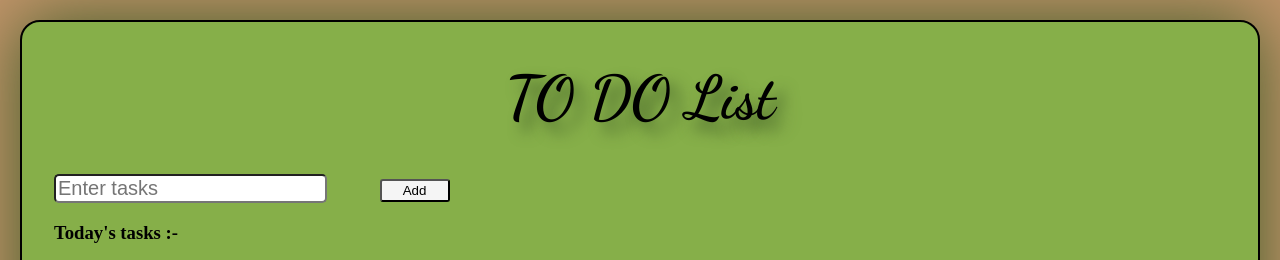
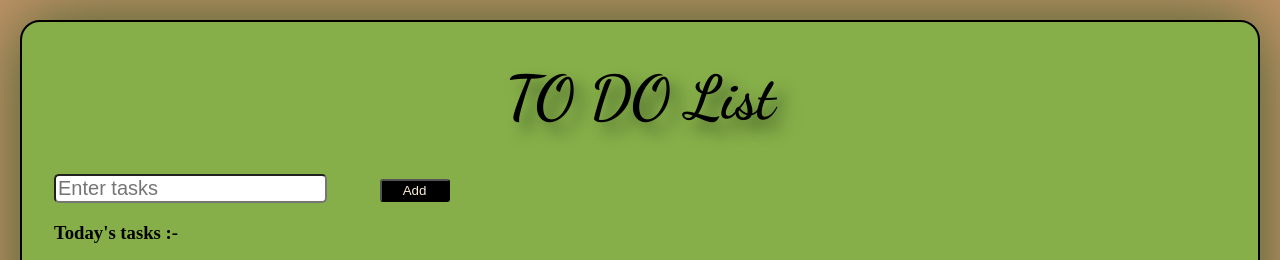
Before and after one commit to bhavy1204/To-Do-list, a plain HTML site: page index.html in a window 1280 px wide. Shown: the top 260 px of the page. Drawn offline with Linux system fonts and the light colour scheme; a web font is replaced by a local one.

Commit message:
Changed button color

```diff
--- a/style.css
+++ b/style.css
@@ -56,3 +56,8 @@ background-color: whitesmoke;
     background-color: #86af49;
     box-shadow:0px 0px 70px #405d27;
 }
+.hello{
+    background-color: black;
+    color: antiquewhite;
+
+}
```
Also changed, not shown: 1 other file.
